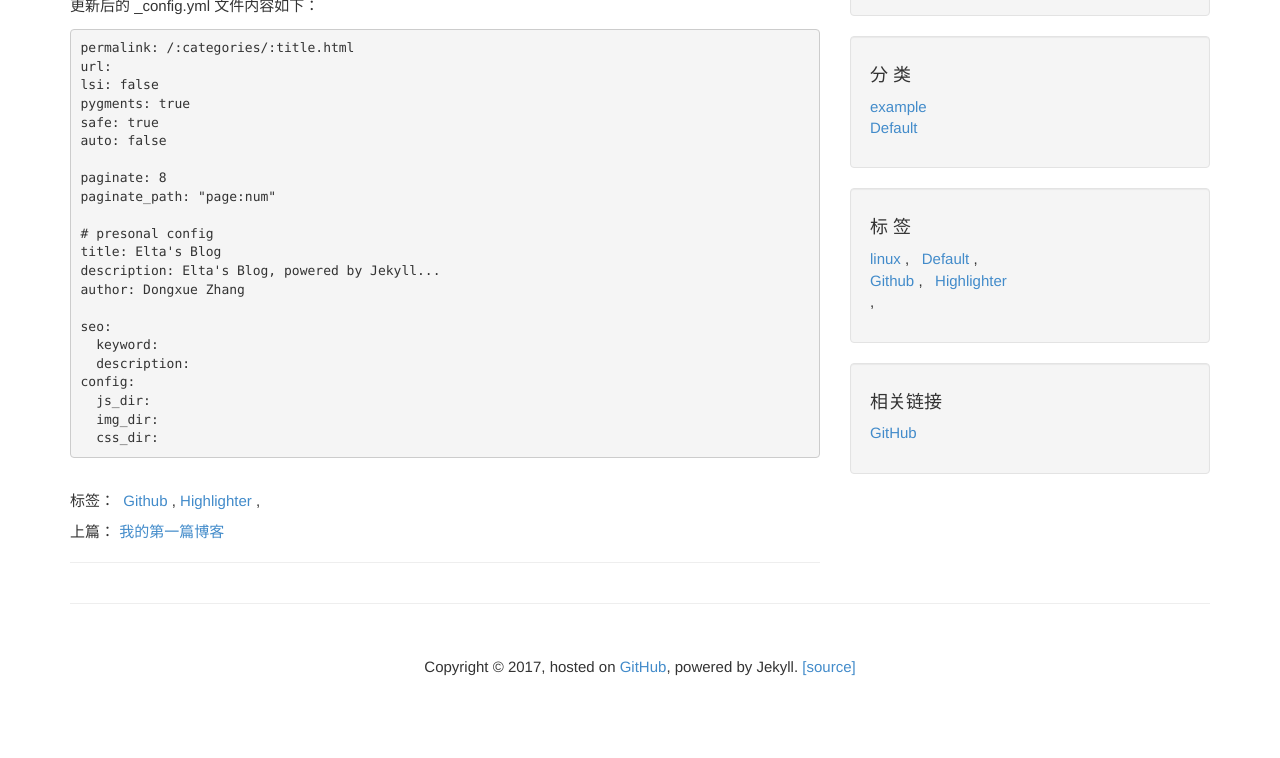
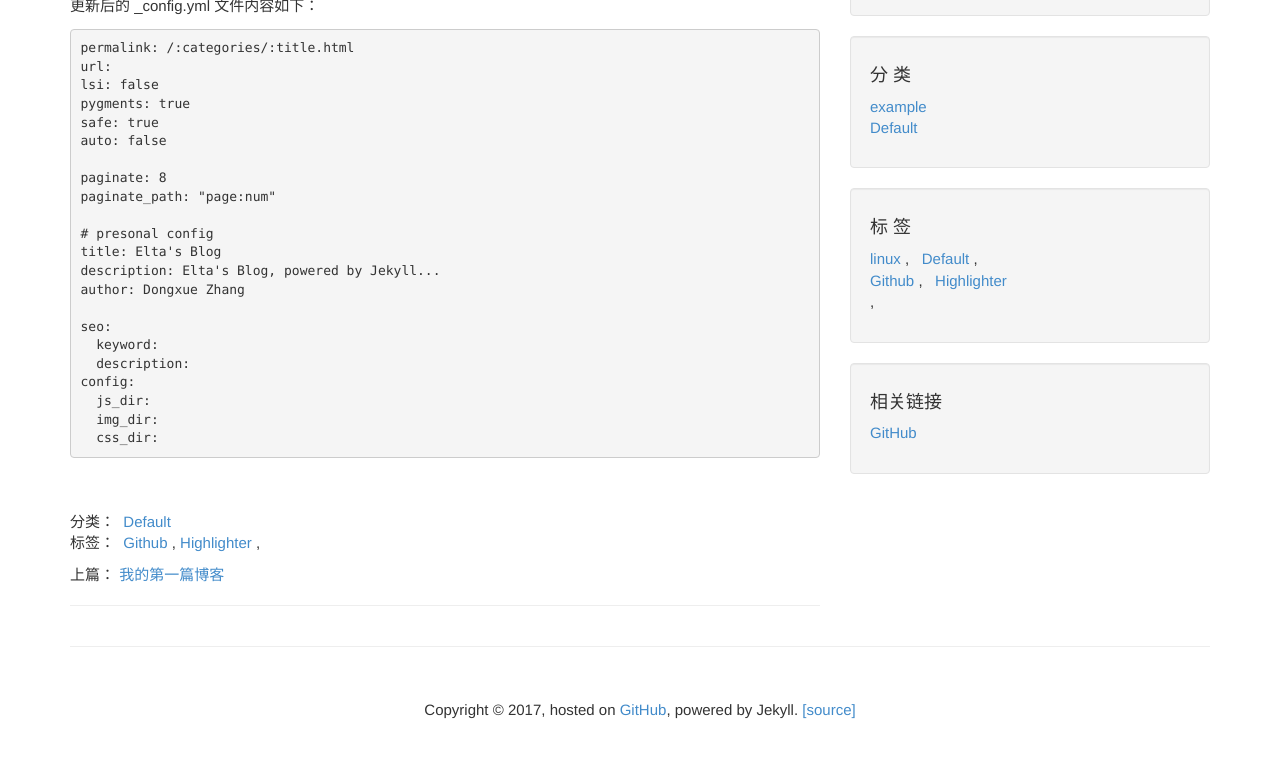
Before and after one commit to lvstoneleaf/elta.github.io, a Jekyll site: the page built from _posts/2017-01-14-fixhighlightingerrors.md, in a window 1280 px wide and 1017 px high, cut to the strip 234-992 px from the top of the window. Built offline with Jekyll 4.4.1, drawn with Linux system fonts in a browser that asks for light colours; comment, search, counter and statistics services are not loaded.

Commit message:
M _layouts/post.html 2017-01-15 11:15:01+00:00

```diff
--- a/_layouts/post.html
+++ b/_layouts/post.html
@@ -13,6 +13,13 @@ layout: default
 <!-- Author -->
 <hr>
 {{ content }}
+<br/>
+
+<br/>
+分类：&nbsp;
+<a href="/categories.html#{{ page.category }} ">
+	{{ page.category }}
+</a>
 <br/>
 标签：&nbsp;
 {% for tag in page.tags %}
```
